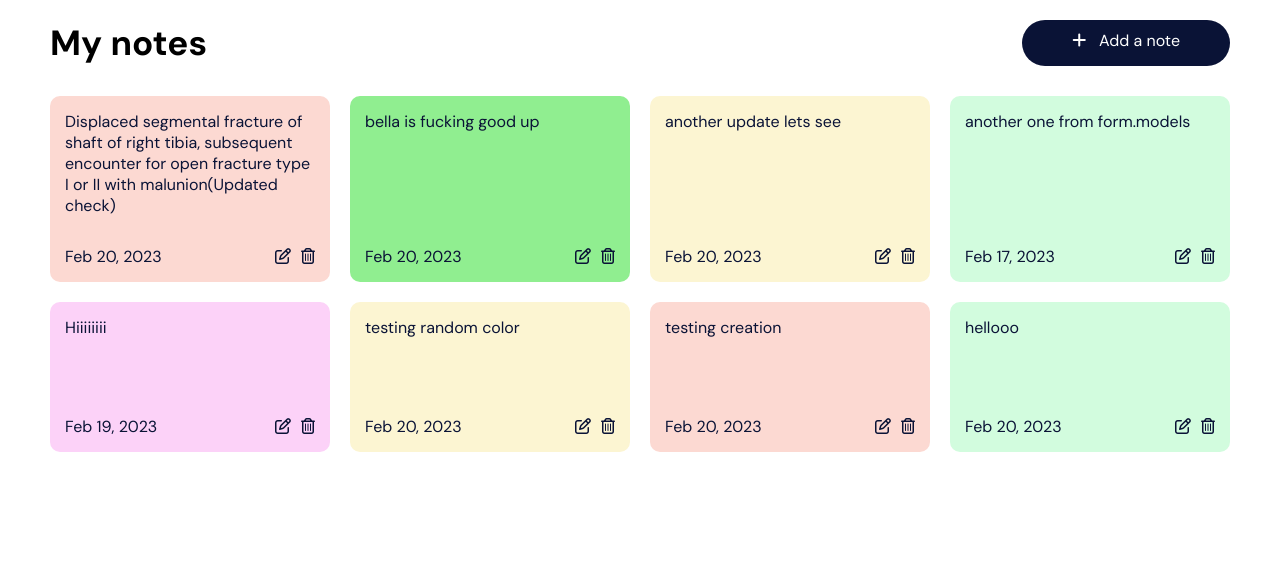
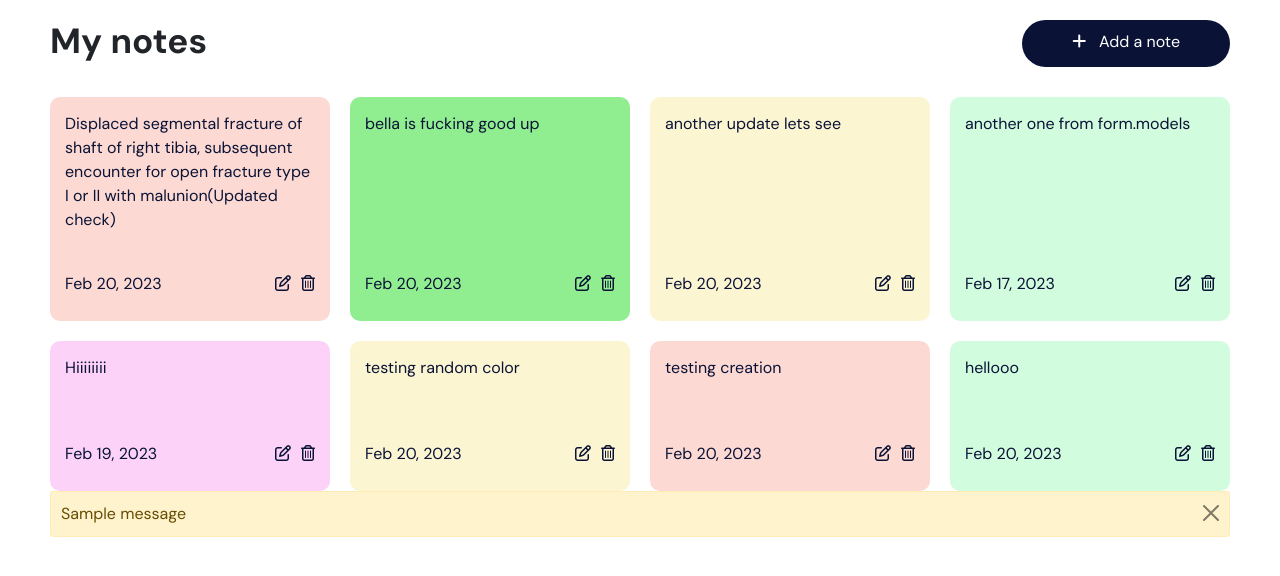
Before and after one commit to Oluwaseun241/Sticky_Notes, a Django app: page / in a window 1280 px wide. Shown: the top 576 px of the page. Run offline with Django 4.2, Linux system fonts and the light colour scheme; data comes from the database, SQL or seed files in the repository; both versions use the stored data as it was after the commit; one stand-in notice (Sample message) is shown; some libraries are stand-ins or nearby versions.

Commit message:
messages: done

```diff
--- a/base/views.py
+++ b/base/views.py
@@ -3,6 +3,7 @@ from django.shortcuts import render, redirect, get_object_or_404
 from .models import StickyNote
 from .forms import StickyNoteForm
 from django.utils import timezone
+from django.contrib import messages
 
 # Create your views here.
 def home(request):
@@ -18,6 +19,7 @@ def create(request):
             note = form.save(commit=False)
             note.background_color = '#{:06x}'.format(random.randint(0, 0xFFFFFF))
             note.save()
+            messages.success(request, 'Note created sucessfully')
             return redirect('home')
     context = {'form': form}
     return render(request, 'form.html', context)
@@ -25,6 +27,7 @@ def create(request):
 def delete(request, pk):
     note = get_object_or_404(StickyNote, pk=pk)
     note.delete()
+    messages.success(request, 'Note deleted successfully')
     return redirect('home')
 
 def update(request, pk):
--- a/templates/base.html
+++ b/templates/base.html
@@ -5,6 +5,7 @@
     <meta charset="UTF-8" />
     <meta http-equiv="X-UA-Compatible" content="IE=edge" />
     <link rel="shortcut icon" type="image/png" href="{% static 'favicon.png' %}"/>
+    <link href="https://cdn.jsdelivr.net/npm/bootstrap@5.0.2/dist/css/bootstrap.min.css" rel="stylesheet" integrity="sha384-EVSTQN3/azprG1Anm3QDgpJLIm9Nao0Yz1ztcQTwFspd3yD65VohhpuuCOmLASjC" crossorigin="anonymous">
     <link rel="stylesheet" href="{% static 'styles/base.css' %}" />
     <link rel="preconnect" href="https://fonts.googleapis.com" />
     <link rel="preconnect" href="https://fonts.gstatic.com" crossorigin />
@@ -18,7 +19,7 @@
   </head>
   <body>
     <main>
-        {% block content %}
+      {% block content %}
       <nav>
         <h1>My notes</h1>
         <a href="{% url 'create_note' %}"> <i class="fa-solid fa-plus"></i> &nbsp; Add a note</a>
@@ -43,7 +44,24 @@
         </article>
         {% endfor %}
       </section>
-      {% endblock %}
+      {% if messages %}
+        <div class="alert alert-warning alert-dismissible fade show" role="alert">
+          {% for message in messages %}
+            {{ message }}
+        {% endfor %}
+        <button type="button" class="btn-close" data-bs-dismiss="alert" aria-label="Close"></button>
+        </div>
+
+      <script src="https://code.jquery.com/jquery-3.6.0.slim.min.js"></script>
+      <script>
+        $('.alert .btn-close').click(function() {
+          $(this).closest('.alert').remove();
+        });
+      </script>
+
+      {% endif %}
+
+    {% endblock %}
     </main>
   </body>
 </html>
```
Also changed, not shown: db.sqlite3, 1 other file.
